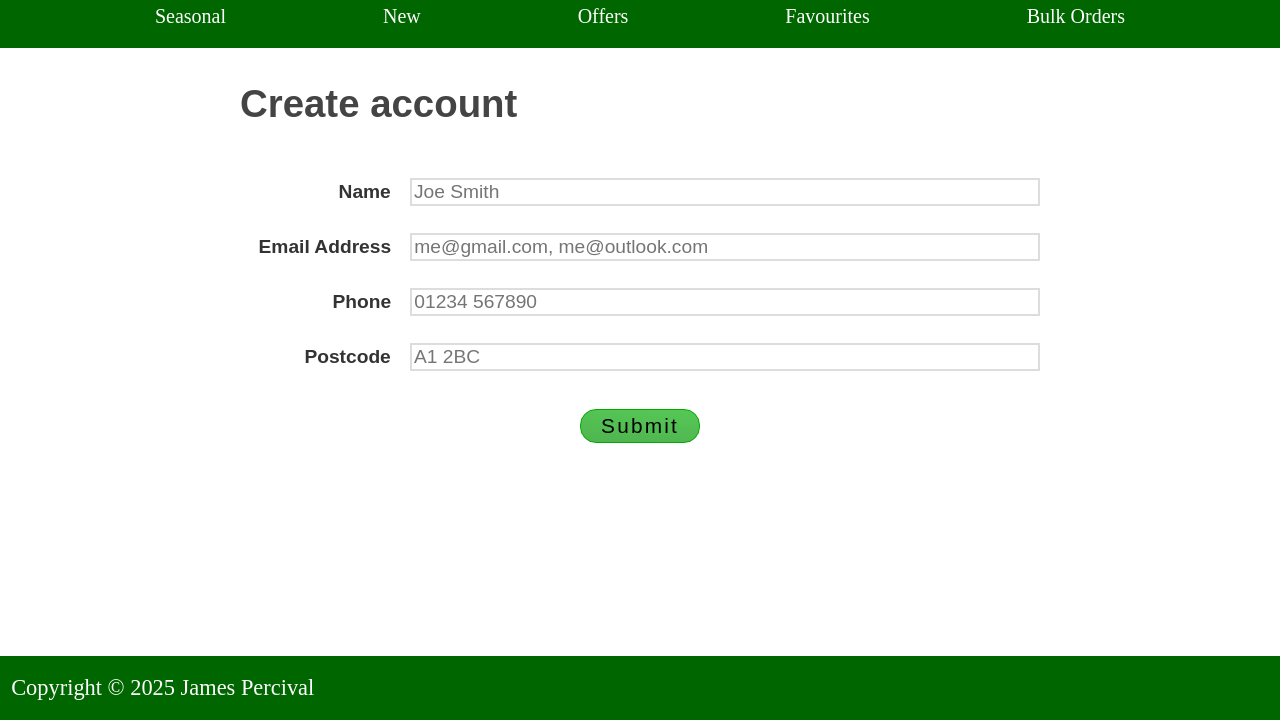
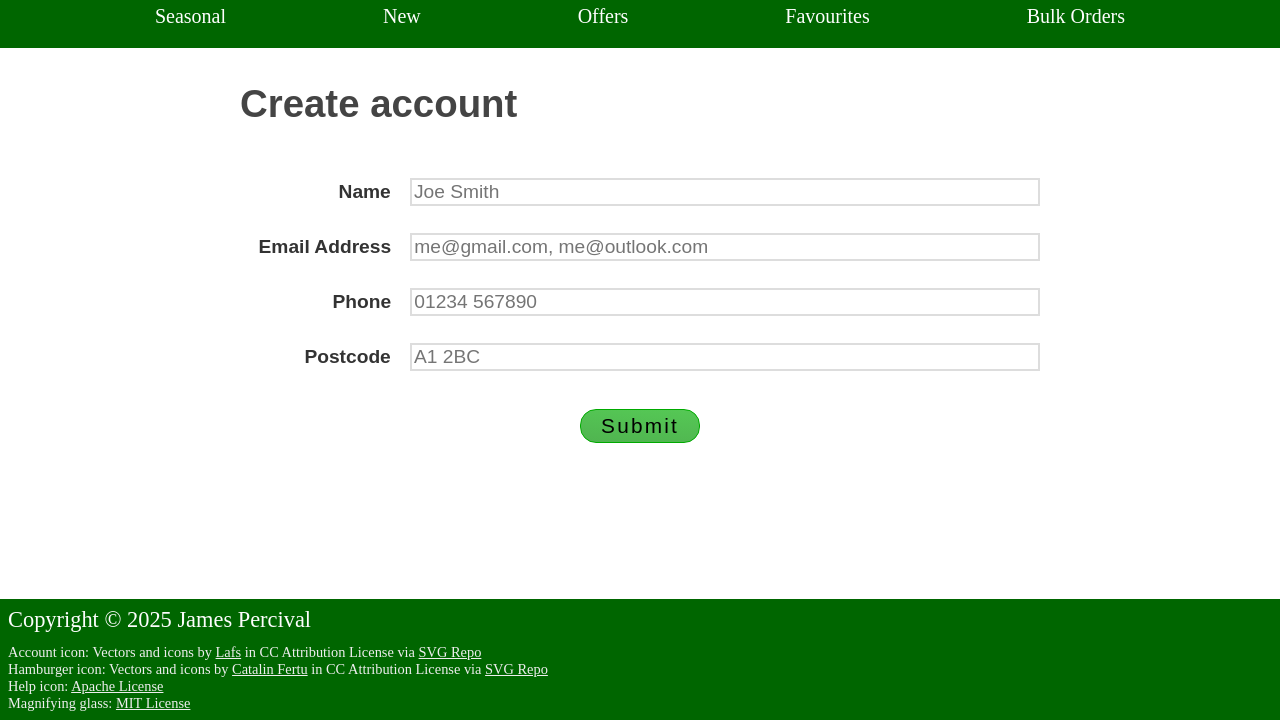
Before and after one commit to JPDevAccX/BGP_Assessment, a plain HTML site: page signup.html in a window 1280 px wide. Shown: the part 80-800 px from the top of the page. Drawn offline with Linux system fonts and the light colour scheme.

Commit message:
Added attributions

```diff
--- a/signup.html
+++ b/signup.html
@@ -100,8 +100,27 @@
 	<!-- FOOTER -->
 	<footer>
 		<div>
-			Copyright&nbsp;&#xA9&nbsp;<span id="copyright_year"></span>
-			James&nbsp;Percival
+			<div class="copyright">
+				Copyright&nbsp;&#xA9&nbsp;<span id="copyright_year"></span>
+				James&nbsp;Percival
+			</div>
+			<ul class="attributions">
+				<li>
+					Account icon: Vectors and icons by <a href="https://gumroad.com/lafs?ref=svgrepo.com" target="_blank">Lafs</a>
+					in CC Attribution License via <a href="https://www.svgrepo.com/" target="_blank">SVG Repo</a>
+				</li>
+				<li>
+					Hamburger icon: Vectors and icons by <a href="https://dribbble.com/catalinfertu?ref=svgrepo.com"
+						target="_blank">Catalin
+						Fertu</a> in CC Attribution License via <a href="https://www.svgrepo.com/" target="_blank">SVG Repo</a>
+				</li>
+				<li>
+					Help icon: <a href="https://choosealicense.com/licenses/apache-2.0/" target="_blank">Apache License</a>
+				</li>
+				<li>
+					Magnifying glass: <a href="https://choosealicense.com/licenses/mit/" target="_blank">MIT License</a>
+				</li>
+			</ul>
 		</div>
 	</footer>
 	<!-- END FOOTER -->
--- a/styles/main.css
+++ b/styles/main.css
@@ -15,8 +15,10 @@
 	--search-bar-button-bg-color: var(--green4);
 	--search-bar-button-bg-color-hover: var(--green5);
 	--footer-bg-color: var(--green1);
-	--footer-font-size: 140%;
-	--footer-text-color: var(--white2);
+	--footer-copyright-font-size: 140%;
+	--footer-copyright-text-color: var(--white2);
+	--footer-attributions-font-size: 90%;
+	--footer-attributions-text-color: var(--white1);
 }
 
 * {
@@ -181,7 +183,23 @@ footer {
 	min-height: 64px;
 	padding: 0.5em;
 	background-color: var(--footer-bg-color);
-	color: var(--footer-text-color);
-	font-size: var(--footer-font-size);
 	user-select: none;
 }
+
+.copyright {
+	font-size: var(--footer-copyright-font-size);
+	color: var(--footer-copyright-text-color);
+	margin-bottom: 0.5em;
+}
+
+.attributions {
+	font-size: var(--footer-attributions-font-size);
+	color: var(--footer-attributions-text-color) ;
+	list-style: none;
+	margin: 0;
+	padding: 0;
+}
+
+.attributions a {
+	color: inherit;
+}
```
